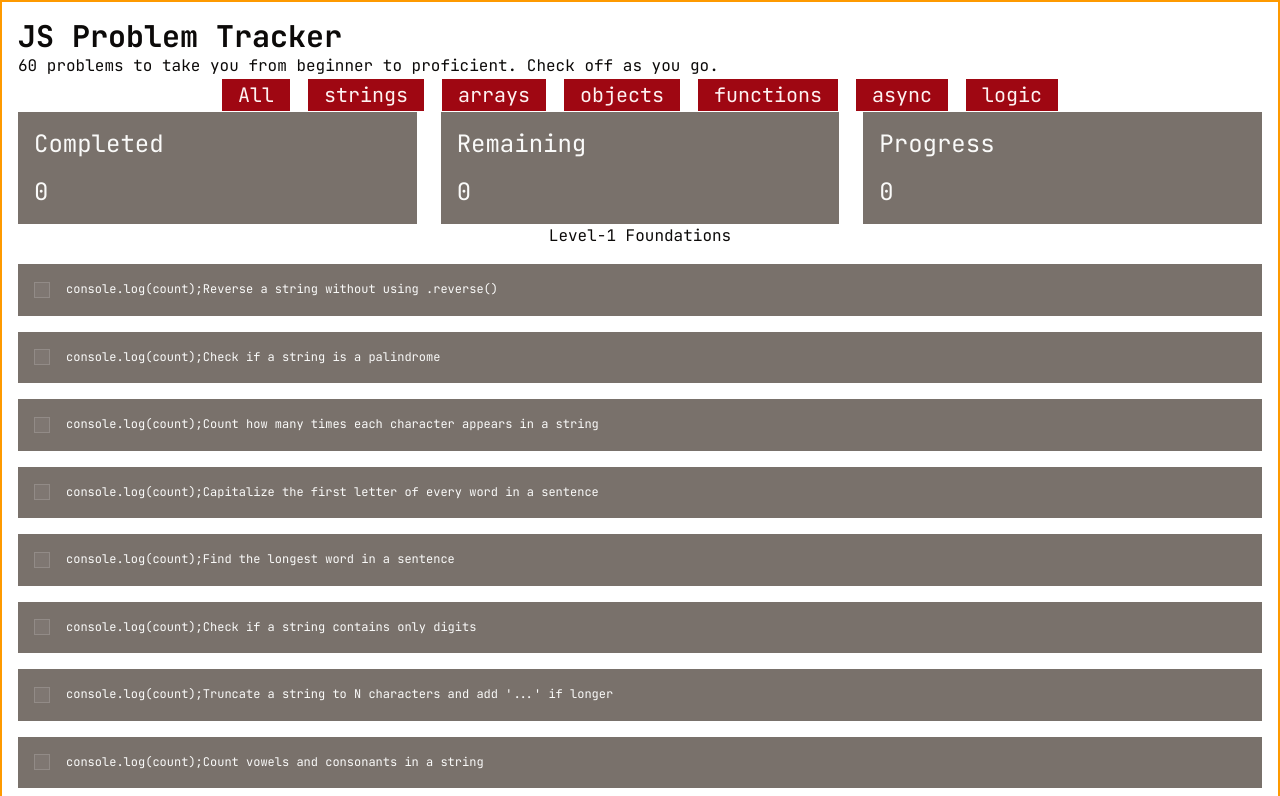
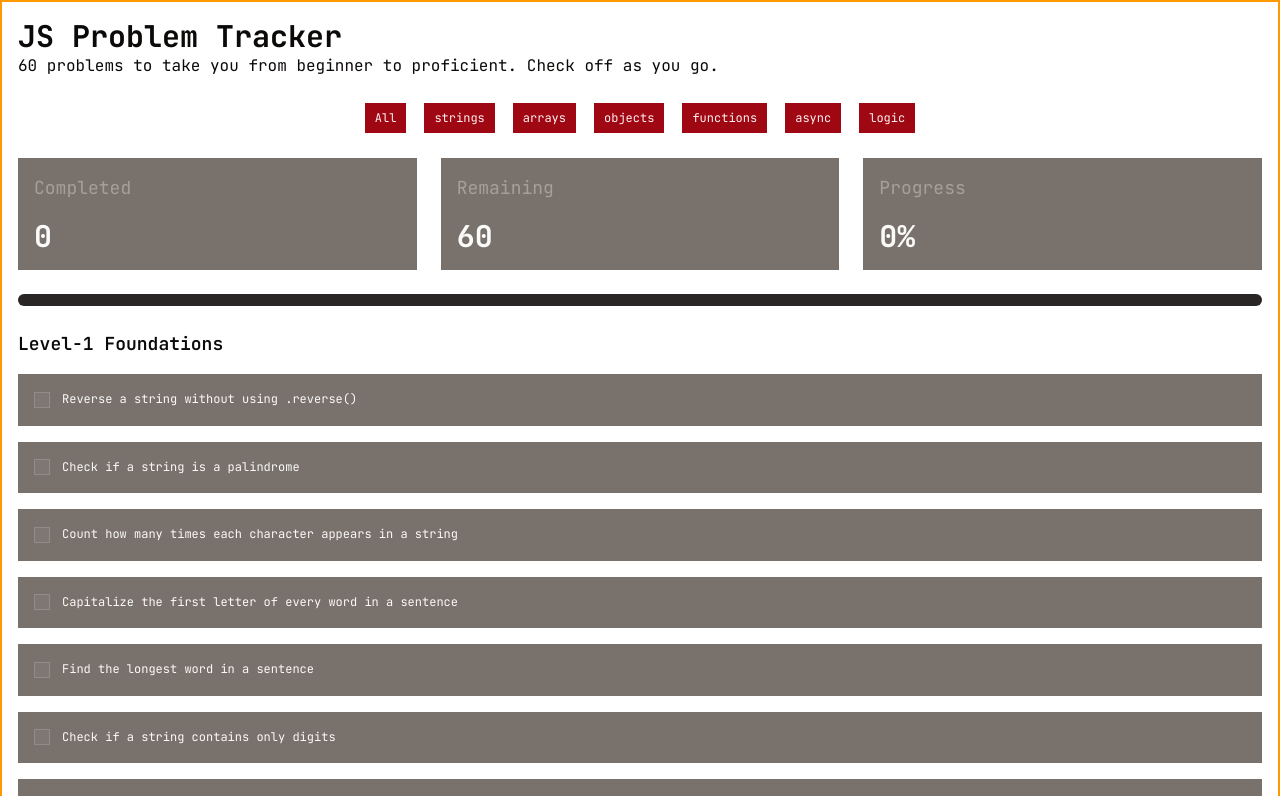
Before and after one commit to ShreeRaz/jstodo, a Next.js app: page / in a window 1280 px wide. Shown: the top 796 px of the page. Built offline with nearby package versions, Linux system fonts and the light colour scheme.

Commit message:
Added progress function

```diff
--- a/components/dashboard.tsx/page.tsx
+++ b/components/dashboard.tsx/page.tsx
@@ -1,10 +1,10 @@
 "use client";
 
+import { useState } from "react";
 import postsData from "@/lib/data.json";
 import { Button } from "@/components/ui/button";
 import { Card, CardHeader } from "@/components/ui/card";
 import { Checkbox } from "@/components/ui/checkbox";
-import { useState } from "react";
 
 type Post = {
   id: number;
@@ -14,37 +14,70 @@ type Post = {
 };
 
 const posts = postsData as Post[];
-const progressCard = [
-  { title: "Completed", id: 1 },
-  { title: "Remaining", id: 2 },
-  { title: "Progress", id: 3 },
-];
-
-//task distributioin
 
 function Dashboard() {
   const [activeCategory, setActiveCategory] = useState<string>("all");
-  const [count, setCount] = useState(0);
+  const [completedIds, setCompletedIds] = useState<Set<number>>(new Set());
+  console.log(completedIds);
+  // ── Progress stats (always based on ALL posts, not the filtered view) ──
+  const totalCount = posts.length;
+  const completedCount = completedIds.size;
+  const remainingCount = totalCount - completedCount;
+  const progressPct =
+    totalCount > 0 ? Math.round((completedCount / totalCount) * 100) : 0;
 
-  const uniqueCategories = Array.from(
-    new Set(posts.map((post) => post.category)),
-  );
+  const progressCard = [
+    { title: "Completed", value: completedCount },
+    { title: "Remaining", value: remainingCount },
+    { title: "Progress", value: `${progressPct}%` },
+  ];
 
-  {
-    /* filter CATEGORY BASED */
+  // ── Toggle a single problem's completion ──
+  function toggleComplete(id: number) {
+    setCompletedIds((prev) => {
+      const next = new Set(prev);
+      next.has(id) ? next.delete(id) : next.add(id);
+      return next;
+    });
   }
+
+  // ── Category filter ──
+  const allCategories = Array.from(new Set(posts.map((p) => p.category)));
 
   const filteredPosts =
     activeCategory === "all"
       ? posts
-      : posts.filter((post) => post.category === activeCategory);
+      : posts.filter((p) => p.category === activeCategory);
 
-  const Foundation = filteredPosts.filter((post) => post.level === "easy");
-  const Intermidiate = filteredPosts.filter((post) => post.level === "mid");
-  const Advance = filteredPosts.filter((post) => post.level === "hard");
+  const Foundation = filteredPosts.filter((p) => p.level === "easy");
+  const Intermediate = filteredPosts.filter((p) => p.level === "mid");
+  const Advance = filteredPosts.filter((p) => p.level === "hard");
+
+  // ── Reusable problem card ──
+  function ProblemCard({ post }: { post: Post }) {
+    const isChecked = completedIds.has(post.id);
+    return (
+      <Card
+        key={post.id}
+        className={`p-4 flex flex-row items-center gap-3 bg-ring dark w-full transition-opacity ${
+          isChecked ? "opacity-50" : "opacity-100"
+        }`}
+      >
+        <Checkbox
+          checked={isChecked}
+          onCheckedChange={() => toggleComplete(post.id)}
+        />
+        <span className={isChecked ? "line-through text-muted-foreground" : ""}>
+          {post.text}
+        </span>
+      </Card>
+    );
+  }
+
   return (
-    <div className="dark p-4">
-      <div className=" ">
+    <div className="dark p-4 flex flex-col gap-6">
+      {/* Header */}
+      <div>
         <h1 className="text-3xl font-bold">JS Problem Tracker</h1>
         <p>
           60 problems to take you from beginner to proficient. Check off as you
@@ -52,76 +85,90 @@ function Dashboard() {
         </p>
       </div>
 
-      {/* filter menu */}
-
-      <div className="flex justify-center gap-4">
+      {/* Category Filter Buttons */}
+      <div className="flex justify-center gap-4 flex-wrap">
         <Button
-          className="dark text-xl p-4"
+          className={
+            activeCategory === "all"
+              ? "bg-primary text-primary-foreground"
+              : "dark"
+          }
           onClick={() => setActiveCategory("all")}
         >
           All
         </Button>
-
-        {uniqueCategories.map((cats) => (
+        {allCategories.map((cat) => (
           <Button
-            className="dark text-xl p-4"
-            key={cats}
-            onClick={() => setActiveCategory(cats)}
+            key={cat}
+            className={
+              activeCategory === cat
+                ? "bg-primary text-primary-foreground"
+                : "dark"
+            }
+            onClick={() => setActiveCategory(cat)}
           >
-            {cats}
+            {cat}
           </Button>
         ))}
       </div>
 
-      {/* progressbar */}
-
-      <div className="grid grid-cols-3 gap-6  text-2xl">
+      {/* Progress Cards */}
+      <div className="grid grid-cols-3 gap-6">
         {progressCard.map((card) => (
-          <Card className="bg-ring dark" key={card.id}>
-            <CardHeader className="text-2xl">{card.title}</CardHeader>
-            <CardHeader className="text-2xl">{count}</CardHeader>
+          <Card className="bg-ring dark" key={card.title}>
+            <CardHeader className="text-lg text-muted-foreground">
+              {card.title}
+            </CardHeader>
+            <CardHeader className="text-3xl font-bold">{card.value}</CardHeader>
           </Card>
         ))}
       </div>
 
-      {/* Problems */}
+      {/* Progress Bar */}
+      <div className="w-full bg-muted rounded-full h-3">
+        <div
+          className="bg-primary h-3 rounded-full transition-all duration-500"
+          style={{ width: `${progressPct}%` }}
+        />
+      </div>
 
-      <ul className="flex flex-col gap-4 justify-center items-center">
-        <p>Level-1 Foundations</p>
-        {Foundation.map((post) => (
-          <Card
-            className=" p-4 flex-row items-center bg-ring dark w-full"
-            key={post.id}
-          >
-            <Checkbox onClick={() => setCount(+4)} />
-            console.log(count);
-            {post.text}
-          </Card>
-        ))}
+      {/* Problem Lists */}
+      <ul className="flex flex-col gap-4">
+        {Foundation.length > 0 && (
+          <>
+            <p className="font-semibold text-lg">Level-1 Foundations</p>
+            {Foundation.map((post) => (
+              <ProblemCard key={post.id} post={post} />
+            ))}
+          </>
+        )}
 
-        <p>Level-2 Intermediate</p>
-        {Intermidiate.map((post) => (
-          <Card
-            className=" p-4 flex-row items-center bg-ring dark w-full"
-            key={post.id}
-          >
-            <Checkbox />
-            {post.text}
-          </Card>
-        ))}
+        {Intermediate.length > 0 && (
+          <>
+            <p className="font-semibold text-lg">Level-2 Intermediate</p>
+            {Intermediate.map((post) => (
+              <ProblemCard key={post.id} post={post} />
+            ))}
+          </>
+        )}
 
-        <p>Level-3 Advance</p>
-        {Advance.map((post) => (
-          <Card
-            className=" p-4 flex-row items-center bg-ring dark w-full"
-            key={post.id}
-          >
-            <Checkbox />
-            {post.text}
-          </Card>
-        ))}
+        {Advance.length > 0 && (
+          <>
+            <p className="font-semibold text-lg">Level-3 Advance</p>
+            {Advance.map((post) => (
+              <ProblemCard key={post.id} post={post} />
+            ))}
+          </>
+        )}
+
+        {filteredPosts.length === 0 && (
+          <p className="text-muted-foreground text-center">
+            No problems in this category.
+          </p>
+        )}
       </ul>
     </div>
   );
 }
+
 export default Dashboard;
```
